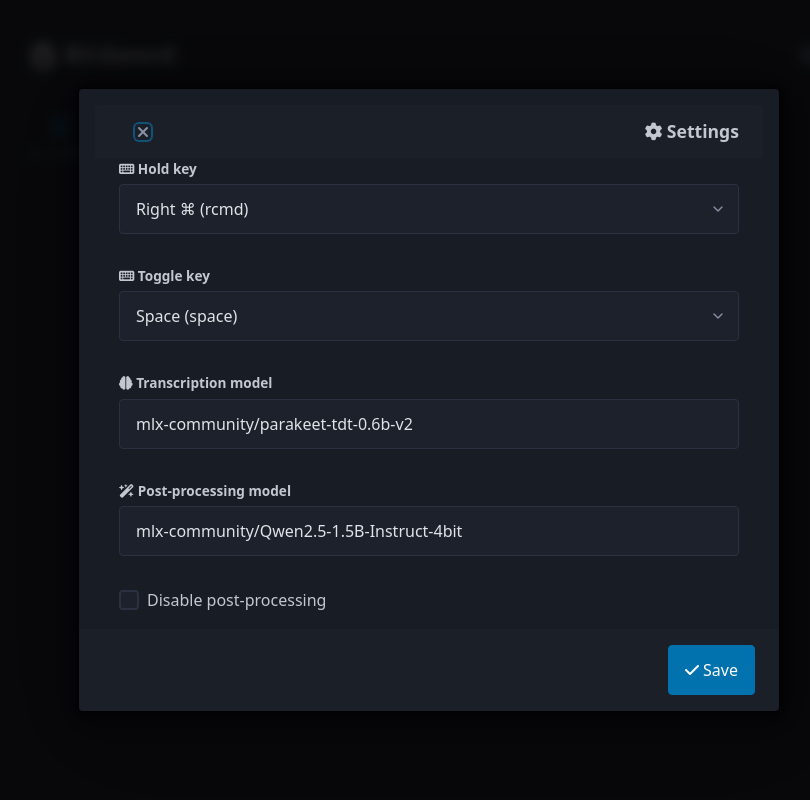
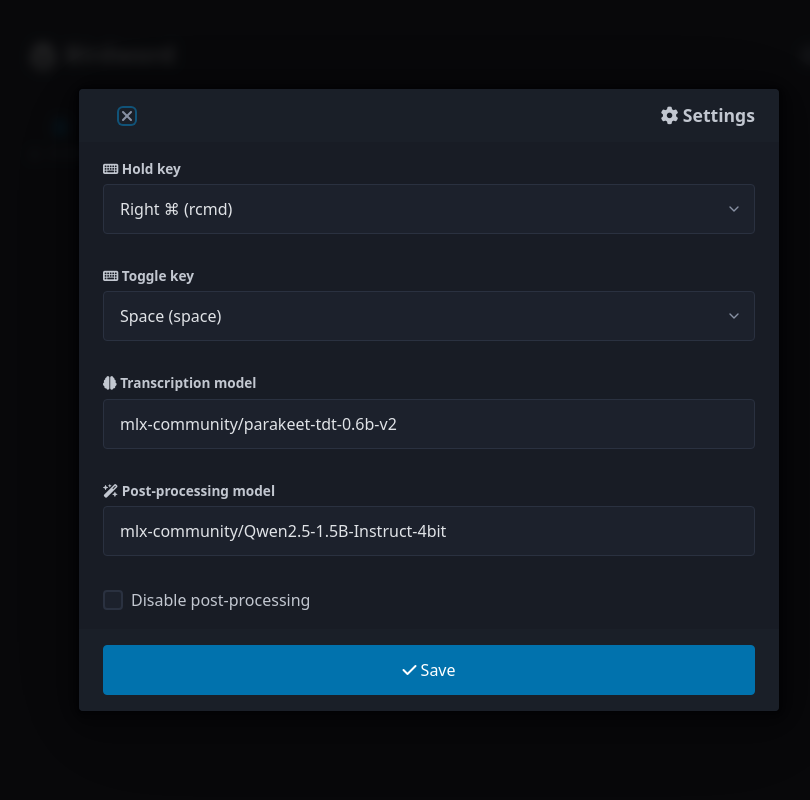
Before and after one commit to tillahoffmann/wordbird, a Flask app: page / in a window 1280 px wide, after a click on "Settings". Shown: the whole page, without its empty margins (211-1021 px from the left). Run offline with Flask 3, Linux system fonts and the light colour scheme; data that the repository does not hold is empty; some libraries are stand-ins or nearby versions.

Commit message:
Exclude mic warmup from recording duration, fix dialog alignment
Duration now starts from when mic_ready fires (first non-zero audio)
rather than including pre-roll and zero frames. This gives accurate
WPM stats. Also fix settings dialog padding alignment.

Co-Authored-By: Claude Opus 4.6 (1M context) <noreply@anthropic.com>

```diff
--- a/src/birdword/templates/index.html
+++ b/src/birdword/templates/index.html
@@ -25,10 +25,12 @@
   .empty .icon { font-size: 3rem; margin-bottom: 1rem; }
   dialog { max-width: 480px; width: 90vw; }
   dialog article { margin: 0; overflow: hidden; }
-  dialog header { padding: 1rem 1.5rem; margin: 0; }
+  dialog article { margin: 0; overflow: hidden; padding: 1.5rem; }
+  dialog article > header { margin: -1.5rem -1.5rem 1rem -1.5rem; padding: 1rem 1.5rem; }
   dialog header h3 { font-size: 1.1rem; }
-  dialog footer { padding: 1rem 1.5rem; }
-  dialog .body { padding: 0 1.5rem; }
+  dialog article > footer { margin: 1rem -1.5rem -1.5rem -1.5rem; padding: 1rem 1.5rem; }
+  dialog .body { padding: 0; }
+  dialog article > footer button { width: 100%; }
   .form-group { margin-bottom: 1rem; }
   .form-group label { display: block; margin-bottom: 0.3rem; font-size: 0.85rem; font-weight: 600; }
   .form-group select, .form-group input[type=text] { width: 100%; }
```
Also changed, not shown: src/birdword/recorder.py (+8 -1 lines).
